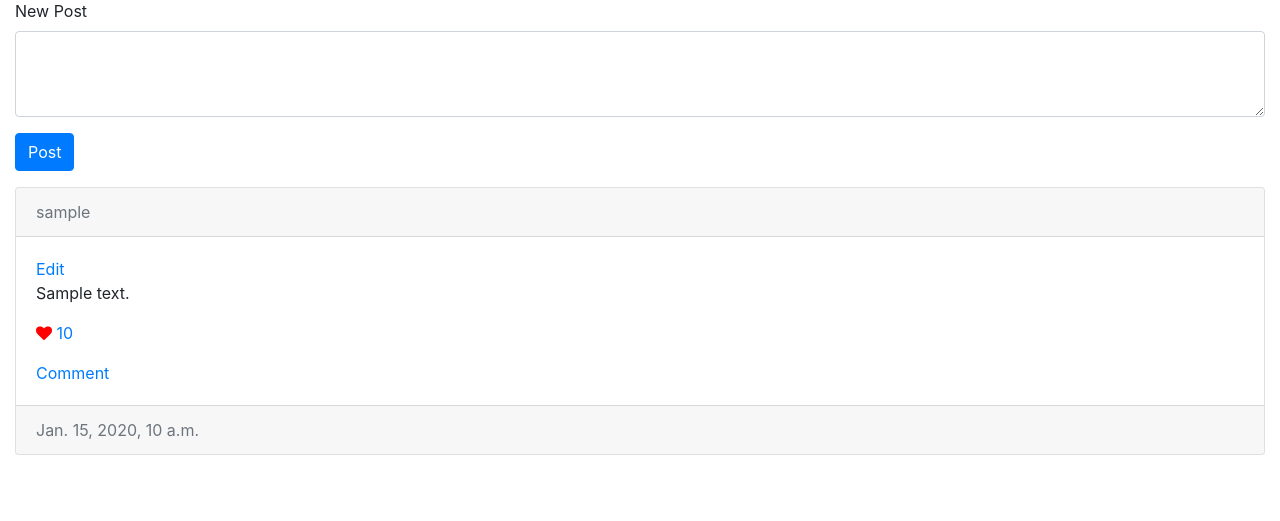
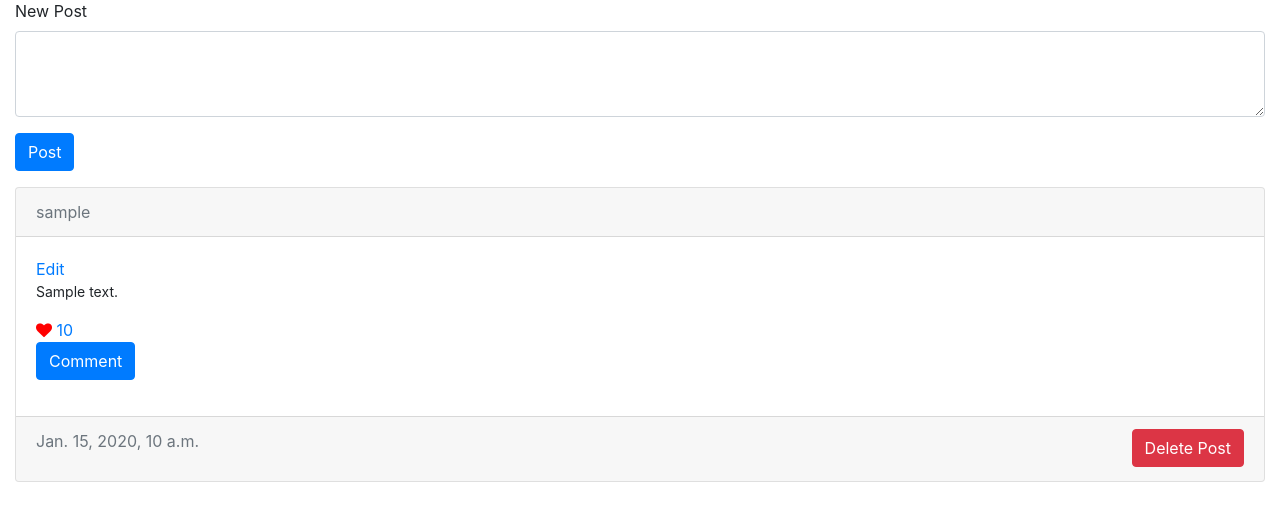
Before and after one commit to rwu8/CS50w, a Django app: page / in a window 1280 px wide. Shown: the part 113-634 px from the top of the page. Run offline with Django 3.2, Linux system fonts and the light colour scheme; a user stored in the database is signed in; tables that the repository leaves empty hold one stand-in row (values such as "Sample post"); some libraries are stand-ins or nearby versions.

Commit message:
misc. bug fixes to index page due to updated post model. Also created functionality for comments page.

```diff
--- a/pset4/network/static/network/network.js
+++ b/pset4/network/static/network/network.js
@@ -4,6 +4,7 @@ document.addEventListener('DOMContentLoaded', function() {
     const like_buttons = document.querySelectorAll('.like-link');
 
     edit_buttons.forEach(button => button.addEventListener('click', () => {
+        console.log(button['parentElement'])
         createForm(button['parentElement']['parentElement']);
         return false;
         })
@@ -88,6 +89,7 @@ function createForm(parentElem) {
     input.value = 'Post';
     input.type = 'submit';
 
+
     form.append(div);
     form.append(input);
     form.onsubmit = (e) => {
@@ -124,7 +126,6 @@ function createForm(parentElem) {
 }
 
 function replacePostContent(post_id, parent, updated_post) {
-
     const a = document.createElement('a');
     a.href = "#";
     a.classList.add('text-decoration-none');
@@ -133,8 +134,9 @@ function replacePostContent(post_id, parent, updated_post) {
     a.setAttribute('data-id', `post-${post_id}`);
     a.innerHTML = 'Edit';
 
-    const post_body = document.createElement('p');
+    const post_body = document.createElement('pre');
     post_body.classList.add('card-text');
+    post_body.style.fontFamily = '-apple-system, BlinkMacSystemFont, Segoe UI, Roboto, Oxygen, Ubuntu, Cantarell, Open Sans, Helvetica Neue, sans-serif';
     post_body.innerHTML = updated_post;
 
     const likes = document.createElement('a');
@@ -153,10 +155,12 @@ function replacePostContent(post_id, parent, updated_post) {
     likes.append(num_likes);
 
     const comment = document.createElement('p');
-    comment.classList.add('card-text');
-    comment.id = 'comment'
-    comment.setAttribute('data-id', `post-${post_id}`);
-    comment.innerHTML = 'Comment';
+    const comment_link = document.createElement('a');
+    comment_link.href = `/comment/${post_id}`;
+    comment_link.classList.add('btn');
+    comment_link.classList.add('btn-primary');
+    comment_link.innerHTML = 'Comment';
+    comment.append(comment_link);
 
     parent.append(a);
     parent.append(post_body);
--- a/pset4/network/templates/network/index.html
+++ b/pset4/network/templates/network/index.html
@@ -23,12 +23,21 @@
             {% if post.user == request.user %}
             <a href="#/" class="text-decoration-none edit-link" data-id="post-{{ post.id }}">Edit</a>
             {% endif %}
-            <p class="card-text">{{ post.body }}</p>
-            <a href="#/" class="text-decoration-none like-link" data-id="post-{{ post.id }}"><i class="fa fa-heart" aria-hidden="true" style="color:red"></i> <span> {{ post.total_likes }}</span></p>
-            <p class="card-text" id="comment" data-id="post-{{ post.id }}">Comment</p>
+            <pre class="card-text" style="font-family: -apple-system, BlinkMacSystemFont, 'Segoe UI', Roboto, Oxygen, Ubuntu, Cantarell, 'Open Sans', 'Helvetica Neue', sans-serif">{{ post.body }}</pre>
+            <a href="#/" class="text-decoration-none like-link" data-id="post-{{ post.id }}"><i class="fa fa-heart" aria-hidden="true" style="color:red"></i> <span> {{ post.total_likes }}</span></a>
+            <p><a href="{% url 'comment' post.id %}" class="btn btn-primary">Comment</a></p>
             </div>
-            <div class="card-footer text-muted">
-            {{ post.timestamp }}
+            <div class="card-footer text-muted d-flex justify-content-between">
+                <p>{{ post.timestamp }}</p>
+                {% if post.user == request.user %}
+                <form action="{% url 'post' post.id %}" method="post">
+                    {% csrf_token %}
+                    <div class="form-actions">
+                        <input type="text" name="remove_post" value="remove_post" class="form-control" hidden>
+                        <button type="submit" class="btn btn-danger">Delete Post</button>
+                    </div>
+                </form>
+                {% endif %}
             </div>
         </div>
         {% empty %}
--- a/pset4/network/urls.py
+++ b/pset4/network/urls.py
@@ -12,6 +12,7 @@ urlpatterns = [
     path("register", views.register, name="register"),
 
     # API routes
+    path("comment/<int:post_id>", views.comment_view, name="comment"),
     path("like/<int:post_id>", views.like_view, name="like"),
     path("post/<int:post_id>", views.post_view, name="post"),
 ]
--- a/pset4/network/views.py
+++ b/pset4/network/views.py
@@ -7,6 +7,39 @@ from django.urls import reverse
 from django.core.paginator import Paginator
 import datetime
 from .models import User, UserFollowing, Post, Comment, Like
+
+
+def comment_view(request, post_id):
+    post = Post.objects.get(pk=post_id)
+
+    # delete user comment
+    if "remove_comment" in request.POST:
+        if request.POST["remove_comment"]:
+            comment = Comment.objects.get(pk=request.POST['comment_id'])
+            comment.delete()
+
+            comments = Comment.objects.filter(post=post)
+            return render(request, "network/comment.html", {
+                'post': post,
+                'comments': comments
+            })
+
+    try:
+        comments = Comment.objects.filter(post=post)
+    except:
+        comments = []
+
+    if request.method == "POST":
+        comment_body = request.POST["post"]
+        new_comment = Comment(comment=comment_body, user=request.user, post=post)
+        new_comment.save()
+
+    comments = Comment.objects.filter(post=post)
+    return render(request, "network/comment.html", {
+        'post': post,
+        'comments': comments
+    })
+
 
 
 def following_view(request):
@@ -24,9 +57,10 @@ def following_view(request):
             "posts": posts
         })
 
+
 def index(request):
     if request.method == "POST":
-        post = Post(user=request.user, body=request.POST["post"], comments=None, likes=None)
+        post = Post(user=request.user, body=request.POST["post"], comments=None)
         post.save()
     posts = Post.objects.all().order_by('-timestamp')
     p = Paginator(posts, 10)
@@ -108,6 +142,13 @@ def logout_view(request):
 
 
 def post_view(request, post_id):
+    # delete user post
+    if "remove_post" in request.POST:
+        if request.POST["remove_post"]:
+            post = Post.objects.get(user=request.user, pk=post_id)
+            post.delete()
+            return HttpResponseRedirect(reverse("index"))
+
     # Query for requested post
     try:
         post = Post.objects.get(user=request.user, pk=post_id)
@@ -151,8 +192,10 @@ def register(request):
 
 
 def user_view(request, user_id):
-    # TODO
-    requesting_user = User.objects.get(pk=request.user.id)
+    try:
+        requesting_user = User.objects.get(pk=request.user.id)
+    except:
+        requesting_user = None
     user = User.objects.get(pk=user_id)
 
     if request.method == "POST":
```
Also changed, not shown: pset4/network/templates/network/comment.html (added, +77 -0 lines), pset4/network/templates/network/user.html (+14 -6 lines).
